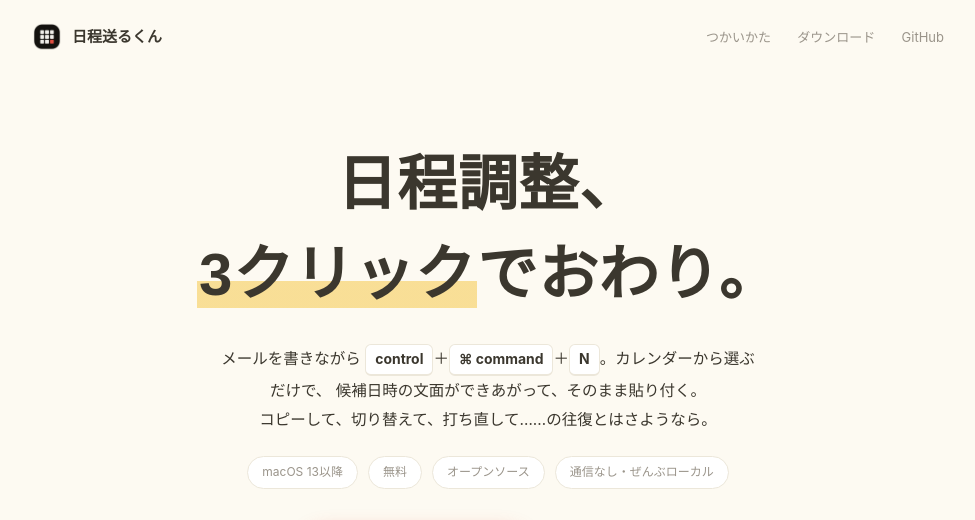
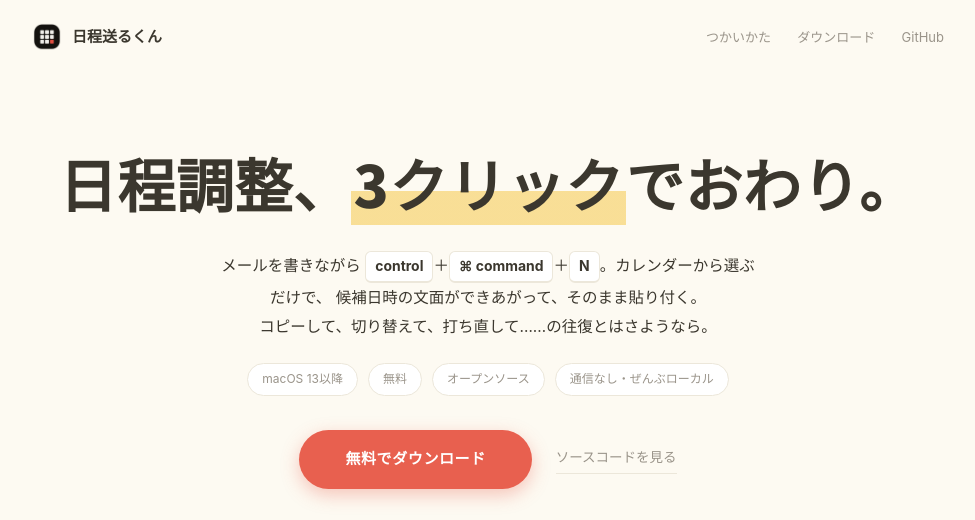
Before and after one commit to nittei-okurukun/nittei-okurukun.github.io, a plain HTML site: page docs/index.html in a window 1280 px wide. Shown: the top 520 px of the page, without its empty margins (152-1127 px from the left). Drawn offline with Linux system fonts and the light colour scheme.

Commit message:
ヒーロー見出しをNoto Sans JP 900の1行表示に変更、OGP画像も更新
Co-Authored-By: Claude Fable 5 <noreply@anthropic.com>

```diff
--- a/docs/index.html
+++ b/docs/index.html
@@ -6,6 +6,9 @@
 <title>日程送るくん｜日程調整の候補日時を3クリックで文面にする無料Macアプリ</title>
 <meta name="description" content="日程調整、3クリックでおわり。メールやSlackの入力中に control＋command＋N、カレンダーから選ぶだけで「以下の日程でご予定はいかがでしょうか。」の文面ができて、そのまま貼り付く。無料・オープンソースのmacOSメニューバーアプリ。">
 <link rel="canonical" href="https://nittei-okurukun.github.io/">
+<link rel="preconnect" href="https://fonts.googleapis.com">
+<link rel="preconnect" href="https://fonts.gstatic.com" crossorigin>
+<link href="https://fonts.googleapis.com/css2?family=Noto+Sans+JP:wght@900&display=swap" rel="stylesheet">
 <link rel="icon" href="img/appicon.png">
 <link rel="apple-touch-icon" href="img/appicon.png">
 <meta property="og:type" content="website">
@@ -63,7 +66,8 @@
     -webkit-font-smoothing: antialiased;
   }
   .maru {
-    font-family: "Hiragino Maru Gothic ProN", "Hiragino Sans", sans-serif;
+    font-family: "Noto Sans JP", "Hiragino Sans", sans-serif;
+    font-weight: 900;
   }
   .wrap { max-width: 960px; margin: 0 auto; padding: 0 24px; }
 
@@ -80,8 +84,8 @@
 
   header { padding: 88px 0 56px; text-align: center; }
   h1 {
-    font-size: clamp(34px, 6.4vw, 60px);
-    line-height: 1.5; font-weight: 800; letter-spacing: .01em;
+    font-size: clamp(24px, 5.6vw, 58px);
+    line-height: 1.5; letter-spacing: .01em; white-space: nowrap;
   }
   mark {
     background: linear-gradient(transparent 60%, var(--marker) 60%);
@@ -236,7 +240,7 @@
   </nav>
 
   <header>
-    <h1 class="maru">日程調整、<br><mark>3クリック</mark>でおわり。</h1>
+    <h1 class="maru">日程調整、<mark>3クリック</mark>でおわり。</h1>
     <p class="lede">
       メールを書きながら <kbd>control</kbd>＋<kbd>⌘ command</kbd>＋<kbd>N</kbd>。カレンダーから選ぶだけで、
       候補日時の文面ができあがって、そのまま貼り付く。<br>
```
Also changed, not shown: docs/img/og.png.
